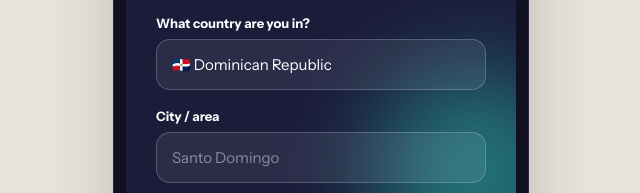
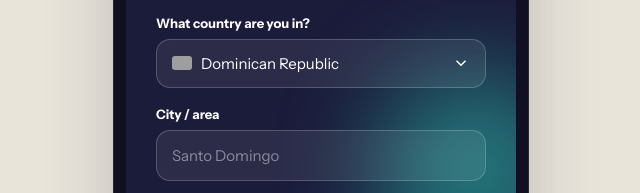
Before and after one commit to kendrybautista/ShowUpp, a website: page public/index.html in a window 1280 px wide. Both pictures are taken after a click on the button "Create your account". Shown: the part 458-651 px from the top of the page, 319-959 px from the left. Drawn offline with Linux system fonts and the light colour scheme; grey boxes are pictures that could not be loaded.

Commit message:
Add files via upload

```diff
--- a/public/index.html
+++ b/public/index.html
@@ -72,6 +72,20 @@ body{display:flex;justify-content:center;padding:12px 0;min-height:100vh}
 .ain{width:100%;padding:15px;border-radius:14px;border:1.5px solid rgba(255,255,255,.2);background:rgba(255,255,255,.08);color:#fff;font-family:'Instrument Sans';font-size:15px}
 .ain::placeholder{color:rgba(255,255,255,.45)}
 .ain:focus{outline:none;border-color:var(--mango)}
+/* Custom country picker */
+.country-picker{position:relative;width:100%}
+.cp-button{width:100%;padding:14px 15px;border-radius:14px;border:1.5px solid rgba(255,255,255,.2);background:rgba(255,255,255,.08);color:#fff;font-size:15px;display:flex;align-items:center;justify-content:space-between;cursor:pointer;gap:8px}
+.cp-current{display:flex;align-items:center;gap:9px;min-width:0}
+.cp-current span{white-space:nowrap;overflow:hidden;text-overflow:ellipsis}
+.cp-menu{display:none;position:absolute;top:calc(100% + 6px);left:0;right:0;background:#fff;border:1px solid var(--line);border-radius:14px;box-shadow:0 12px 40px rgba(27,27,58,.25);z-index:90;overflow:hidden}
+.cp-menu.open{display:block;animation:fade .15s ease}
+.cp-search{width:100%;padding:12px 14px;border:none;border-bottom:1px solid var(--line);font-family:'Instrument Sans';font-size:14px;color:var(--ink);outline:none}
+.cp-list{max-height:230px;overflow-y:auto}
+.cp-item{display:flex;align-items:center;gap:10px;padding:11px 14px;font-size:14px;color:var(--ink);cursor:pointer}
+.cp-item:hover,.cp-item:active{background:#FFF3F1}
+.cp-empty{padding:14px;text-align:center;color:var(--muted);font-size:13px}
+/* On light sheets, the picker button needs dark text */
+.sheet .cp-button{background:#fff;border-color:var(--line);color:var(--ink)}
 .btn{width:100%;padding:16px;border-radius:16px;border:none;font-family:'Instrument Sans';font-size:16px;font-weight:700;cursor:pointer;transition:.2s}
 .btn:active{transform:scale(.98)}
 .btn:disabled{opacity:.4;cursor:not-allowed}
@@ -221,7 +235,7 @@ body{display:flex;justify-content:center;padding:12px 0;min-height:100vh}
         <div class="ilabel">Email</div><input class="ain" id="suEmail" type="email" placeholder="you@email.com">
         <div class="ilabel">Password <span style="opacity:.6;font-weight:400">(6+ characters)</span></div><input class="ain" id="suPass" type="password" placeholder="••••••••">
         <div class="ilabel">What country are you in?</div>
-        <select class="ain" id="suCountry" style="appearance:none;-webkit-appearance:none"></select>
+        <div class="country-picker" id="suCountry"></div>
         <div class="ilabel">City / area</div><input class="ain" id="suCity" placeholder="Santo Domingo">
         <div class="err" id="suErr"></div>
         <div class="auth-foot"><button class="btn btn-mango" onclick="authStep('a-interests')">Continue</button><div class="small-link"><a onclick="authStep('a-intro')">← Back</a></div></div>
@@ -357,7 +371,7 @@ body{display:flex;justify-content:center;padding:12px 0;min-height:100vh}
     <h3>Edit profile</h3>
     <div class="field"><label>First name</label><input type="text" id="edName"></div>
     <div class="field"><label>Username <span style="color:var(--muted);font-weight:400">(how friends find you)</span></label><input type="text" id="edUser" placeholder="@yourname"></div>
-    <div class="field"><label>Country</label><select id="edCountry" style="width:100%;padding:14px;border-radius:14px;border:1.5px solid var(--line);background:#fff;font-family:'Instrument Sans';font-size:15px;appearance:none;-webkit-appearance:none"></select></div>
+    <div class="field"><label>Country</label><div class="country-picker" id="edCountry"></div></div>
     <div class="field"><label>City / area</label><input type="text" id="edCity" placeholder="Santo Domingo"></div>
     <div class="field"><label>Your interests <span style="color:var(--muted);font-weight:400">(tap to toggle)</span></label><div id="edInterests" style="display:flex;flex-wrap:wrap;gap:8px"></div></div>
     <button class="btn btn-mango" onclick="saveProfile()" style="margin-top:6px">Save changes</button>
@@ -389,21 +403,68 @@ const CATEGORIES=[
 const GRADS=['linear-gradient(135deg,#FF6B5B,#FFB03A)','linear-gradient(135deg,#2DD4BF,#1B1B3A)','linear-gradient(135deg,#FFB03A,#FF6B5B)','linear-gradient(135deg,#2DD4BF,#FFB03A)','linear-gradient(135deg,#1B1B3A,#FF6B5B)','linear-gradient(135deg,#FFB03A,#2DD4BF)'];
 function gradFor(s){let h=0;for(let i=0;i<s.length;i++)h=(h*31+s.charCodeAt(i))>>>0;return GRADS[h%GRADS.length];}
 
-// ---- Countries (flag emoji + name). Common ones first, then the rest A–Z ----
+// ---- Countries (ISO code + name). Flags render as images so they show on every device. ----
 const COUNTRIES=[
-  ['🇩🇴','Dominican Republic'],['🇺🇸','United States'],['🇲🇽','Mexico'],['🇨🇦','Canada'],
-  ['🇪🇸','Spain'],['🇵🇷','Puerto Rico'],['🇨🇴','Colombia'],['🇻🇪','Venezuela'],['🇦🇷','Argentina'],
-  ['🇦🇺','Australia'],['🇧🇷','Brazil'],['🇨🇱','Chile'],['🇨🇷','Costa Rica'],['🇨🇺','Cuba'],
-  ['🇪🇨','Ecuador'],['🇸🇻','El Salvador'],['🇫🇷','France'],['🇩🇪','Germany'],['🇬🇹','Guatemala'],
-  ['🇭🇳','Honduras'],['🇮🇳','India'],['🇮🇪','Ireland'],['🇮🇹','Italy'],['🇯🇲','Jamaica'],
-  ['🇯🇵','Japan'],['🇳🇱','Netherlands'],['🇳🇮','Nicaragua'],['🇳🇬','Nigeria'],['🇵🇦','Panama'],
-  ['🇵🇾','Paraguay'],['🇵🇪','Peru'],['🇵🇭','Philippines'],['🇵🇱','Poland'],['🇵🇹','Portugal'],
-  ['🇬🇧','United Kingdom'],['🇺🇾','Uruguay'],['🌍','Other']
+  ['do','Dominican Republic'],['us','United States'],['mx','Mexico'],['ca','Canada'],
+  ['es','Spain'],['pr','Puerto Rico'],['co','Colombia'],['ve','Venezuela'],['ar','Argentina'],
+  ['au','Australia'],['br','Brazil'],['cl','Chile'],['cr','Costa Rica'],['cu','Cuba'],
+  ['ec','Ecuador'],['sv','El Salvador'],['fr','France'],['de','Germany'],['gt','Guatemala'],
+  ['hn','Honduras'],['in','India'],['ie','Ireland'],['it','Italy'],['jm','Jamaica'],
+  ['jp','Japan'],['nl','Netherlands'],['ni','Nicaragua'],['ng','Nigeria'],['pa','Panama'],
+  ['py','Paraguay'],['pe','Peru'],['ph','Philippines'],['pl','Poland'],['pt','Portugal'],
+  ['gb','United Kingdom'],['uy','Uruguay'],['xx','Other']
 ];
-function populateCountries(sel,selected){
-  if(!sel)return;
-  sel.innerHTML=COUNTRIES.map(c=>'<option value="'+c[1]+'" '+(c[1]===selected?'selected':'')+'>'+c[0]+'  '+c[1]+'</option>').join('');
+function flagImg(code,size){
+  size=size||20;
+  if(code==='xx')return '<span style="font-size:'+size+'px;line-height:1">🌍</span>';
+  return '<img src="https://flagcdn.com/'+code+'.svg" alt="" width="'+size+'" height="'+Math.round(size*0.72)+'" style="border-radius:3px;object-fit:cover;vertical-align:middle">';
 }
+function codeForCountry(name){const c=COUNTRIES.find(c=>c[1]===name);return c?c[0]:'xx';}
+
+// Custom searchable country dropdown. `pickerId` is the wrapper element id.
+const pickerState={}; // pickerId -> selected country name
+function initCountryPicker(pickerId,selected){
+  pickerState[pickerId]=selected||'Dominican Republic';
+  const wrap=document.getElementById(pickerId);
+  if(!wrap)return;
+  wrap.innerHTML=
+    '<div class="cp-button" onclick="togglePicker(\''+pickerId+'\')">'
+    +'<span class="cp-current">'+flagImg(codeForCountry(pickerState[pickerId]))+' <span>'+pickerState[pickerId]+'</span></span>'
+    +'<svg width="18" height="18" viewBox="0 0 24 24" fill="none" stroke="currentColor" stroke-width="2"><path d="M6 9l6 6 6-6"/></svg>'
+    +'</div>'
+    +'<div class="cp-menu" id="'+pickerId+'-menu">'
+    +'<input class="cp-search" placeholder="Search countries…" oninput="filterPicker(\''+pickerId+'\',this.value)" onclick="event.stopPropagation()">'
+    +'<div class="cp-list" id="'+pickerId+'-list"></div>'
+    +'</div>';
+  renderPickerList(pickerId,'');
+}
+function renderPickerList(pickerId,filter){
+  filter=(filter||'').toLowerCase();
+  const list=document.getElementById(pickerId+'-list');
+  if(!list)return;
+  const items=COUNTRIES.filter(c=>c[1].toLowerCase().includes(filter));
+  if(!items.length){list.innerHTML='<div class="cp-empty">No match</div>';return;}
+  list.innerHTML=items.map(c=>'<div class="cp-item" onclick="choosePicker(\''+pickerId+'\',\''+c[1].replace(/'/g,"\\'")+'\')">'+flagImg(c[0])+' <span>'+c[1]+'</span></div>').join('');
+}
+function togglePicker(pickerId){
+  const menu=document.getElementById(pickerId+'-menu');
+  const open=menu.classList.contains('open');
+  // close any other open pickers
+  document.querySelectorAll('.cp-menu.open').forEach(m=>m.classList.remove('open'));
+  if(!open){menu.classList.add('open');const s=menu.querySelector('.cp-search');if(s){s.value='';renderPickerList(pickerId,'');setTimeout(()=>s.focus(),50);}}
+}
+function filterPicker(pickerId,val){renderPickerList(pickerId,val);}
+function choosePicker(pickerId,name){
+  pickerState[pickerId]=name;
+  const cur=document.querySelector('#'+pickerId+' .cp-current');
+  if(cur)cur.innerHTML=flagImg(codeForCountry(name))+' <span>'+name+'</span>';
+  document.getElementById(pickerId+'-menu').classList.remove('open');
+}
+function getPickerValue(pickerId){return pickerState[pickerId]||'Dominican Republic';}
+// close pickers when clicking elsewhere
+document.addEventListener('click',function(e){
+  if(!e.target.closest('.country-picker'))document.querySelectorAll('.cp-menu.open').forEach(m=>m.classList.remove('open'));
+});
 
 // ---- API layer ----
 const API=location.origin;
@@ -465,9 +526,9 @@ async function doSignup(){
   const email=document.getElementById('suEmail').value.trim();
   const password=document.getElementById('suPass').value;
   const cityRaw=document.getElementById('suCity').value.trim();
-  const country=document.getElementById('suCountry').value;
-  const cflag=(COUNTRIES.find(c=>c[1]===country)||['🌍'])[0];
-  const city=(cityRaw?cityRaw+', ':'')+cflag+' '+country;
+  const country=getPickerValue('suCountry');
+  const cflag=(COUNTRIES.find(c=>c[1]===country)||['xx'])[0];
+  const city=(cityRaw?cityRaw+', ':'')+country;
   if(!name||!email||!password){authStep('a-signup');showErr('suErr','Please fill in name, email, and password.');return;}
   try{
     const data=await api('/api/signup','POST',{name,email,password,city,origin:'',interests:signupInterests});
@@ -652,10 +713,10 @@ function openEdit(){
   editInterests=(me.interests||[]).slice();
   document.getElementById('edName').value=me.name||'';
   document.getElementById('edUser').value=me.username||'';
-  // split city string "City, 🇩🇴 Country" back out best-effort
+  // split city string "City, Country" back out best-effort
   let cityPart=me.city||'', countryGuess='Dominican Republic';
   COUNTRIES.forEach(c=>{if((me.city||'').includes(c[1])){countryGuess=c[1];cityPart=(me.city||'').split(',')[0].trim();}});
-  populateCountries(document.getElementById('edCountry'),countryGuess);
+  initCountryPicker('edCountry',countryGuess);
   document.getElementById('edCity').value=cityPart;
   renderEditInterests();
   document.getElementById('editSheet').classList.add('open');
@@ -669,9 +730,8 @@ async function saveProfile(){
   const name=document.getElementById('edName').value.trim()||me.name;
   const username=document.getElementById('edUser').value.trim().replace(/^@/,'').replace(/\s+/g,'');
   const cityRaw=document.getElementById('edCity').value.trim();
-  const country=document.getElementById('edCountry').value;
-  const cflag=(COUNTRIES.find(c=>c[1]===country)||['🌍'])[0];
-  const city=(cityRaw?cityRaw+', ':'')+cflag+' '+country;
+  const country=getPickerValue('edCountry');
+  const city=(cityRaw?cityRaw+', ':'')+country;
   try{
     const data=await api('/api/me/update','POST',{name,username,city,interests:editInterests});
     me=data.user;closeEdit();renderProfile();toast('Profile updated ✓');
@@ -688,7 +748,7 @@ function esc(s){return String(s).replace(/[&<>"']/g,c=>({'&':'&amp;','<':'&lt;',
 // ---- Boot ----
 async function boot(){
   renderCats('');
-  populateCountries(document.getElementById('suCountry'),'Dominican Republic');
+  initCountryPicker('suCountry','Dominican Republic');
   if(token){
     try{const data=await api('/api/me');me=data.user;connectWS();document.getElementById('loading').style.display='none';enterApp();return;}
     catch{token=null;localStorage.removeItem('su_token');}
```
